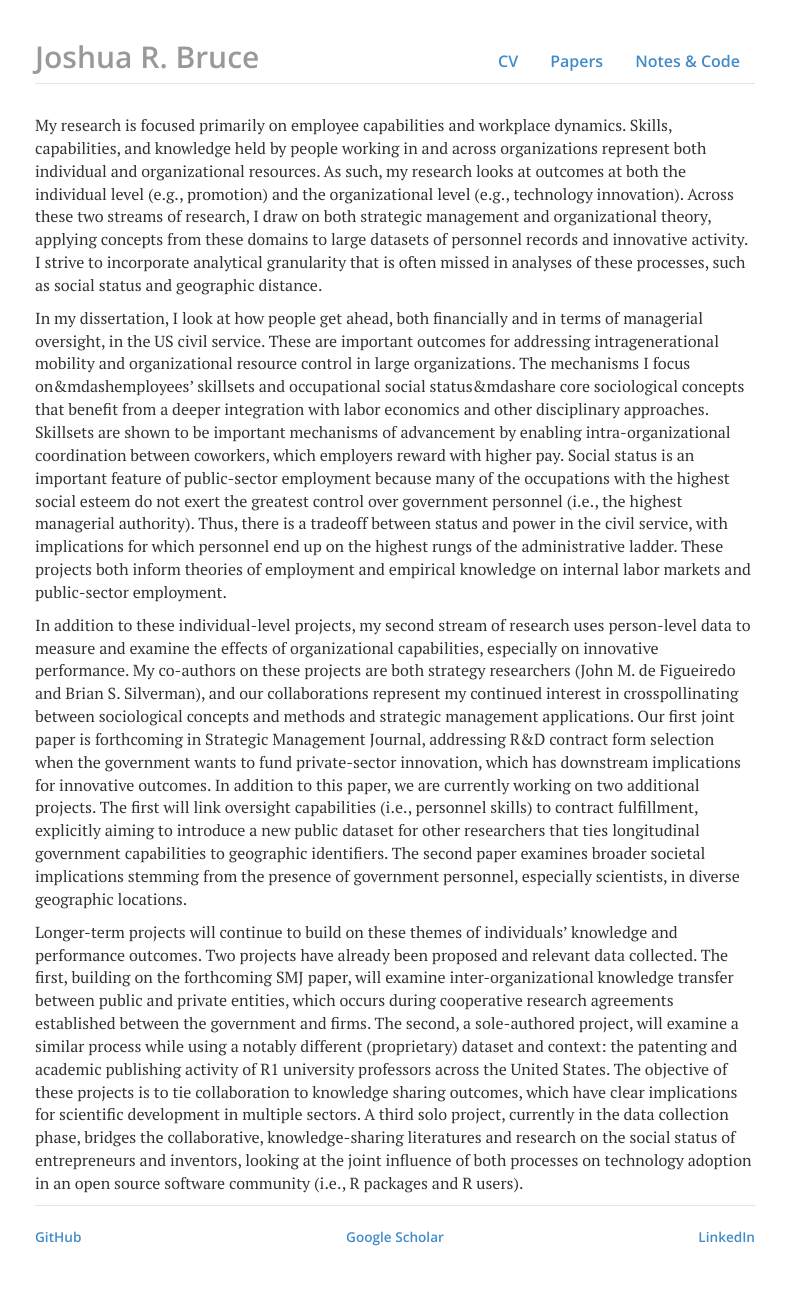
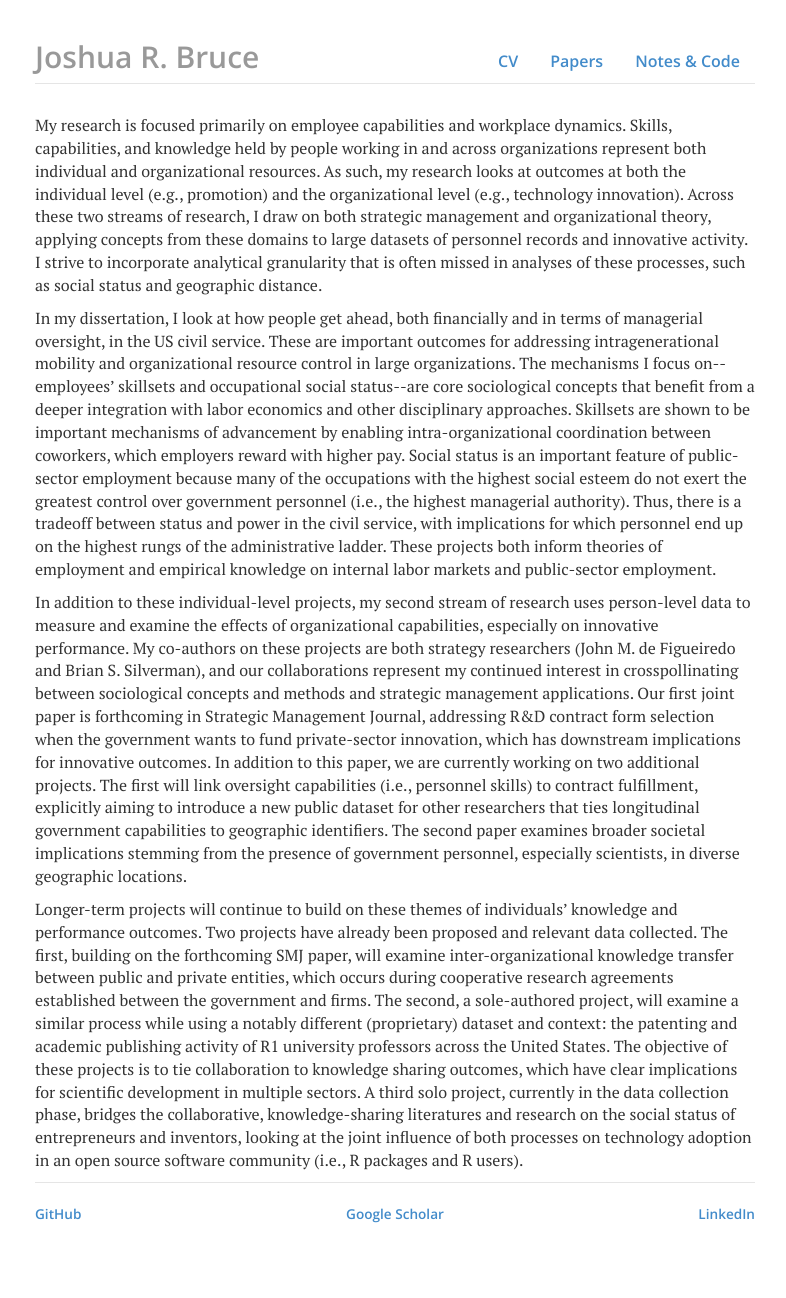
Before and after one commit to joshuarbruce/joshuarbruce.github.io, a Jekyll site: the page built from research/index.html, in a window 1280 px wide. Shown: the whole page, without its empty margins (245-1031 px from the left). Built offline with Jekyll 4.4.1, drawn with Linux system fonts in a browser that asks for light colours; nearby versions of some CDN libraries; after the commit the page ends 1275 px from its top, so only the background shows below that.

Commit message:
Update index.html

```diff
--- a/research/index.html
+++ b/research/index.html
@@ -6,7 +6,7 @@ description: Josh's research focus
 <div class="blurb">
 <p>My research is focused primarily on employee capabilities and workplace dynamics. Skills, capabilities, and knowledge held by people working in and across organizations represent both individual and organizational resources. As such, my research looks at outcomes at both the individual level (e.g., promotion) and the organizational level (e.g., technology innovation). Across these two streams of research, I draw on both strategic management and organizational theory, applying concepts from these domains to large datasets of personnel records and innovative activity. I strive to incorporate analytical granularity that is often missed in analyses of these processes, such as social status and geographic distance.</p>
 
-<p>In my dissertation, I look at how people get ahead, both financially and in terms of managerial oversight, in the US civil service. These are important outcomes for addressing intragenerational mobility and organizational resource control in large organizations. The mechanisms I focus on&mdashemployees’ skillsets and occupational social status&mdashare core sociological concepts that benefit from a deeper integration with labor economics and other disciplinary approaches. Skillsets are shown to be important mechanisms of advancement by enabling intra-organizational coordination between coworkers, which employers reward with higher pay. Social status is an important feature of public-sector employment because many of the occupations with the highest social esteem do not exert the greatest control over government personnel (i.e., the highest managerial authority). Thus, there is a tradeoff between status and power in the civil service, with implications for which personnel end up on the highest rungs of the administrative ladder. These projects both inform theories of employment and empirical knowledge on internal labor markets and public-sector employment.</p>
+<p>In my dissertation, I look at how people get ahead, both financially and in terms of managerial oversight, in the US civil service. These are important outcomes for addressing intragenerational mobility and organizational resource control in large organizations. The mechanisms I focus on--employees’ skillsets and occupational social status--are core sociological concepts that benefit from a deeper integration with labor economics and other disciplinary approaches. Skillsets are shown to be important mechanisms of advancement by enabling intra-organizational coordination between coworkers, which employers reward with higher pay. Social status is an important feature of public-sector employment because many of the occupations with the highest social esteem do not exert the greatest control over government personnel (i.e., the highest managerial authority). Thus, there is a tradeoff between status and power in the civil service, with implications for which personnel end up on the highest rungs of the administrative ladder. These projects both inform theories of employment and empirical knowledge on internal labor markets and public-sector employment.</p>
 
 <p>In addition to these individual-level projects, my second stream of research uses person-level data to measure and examine the effects of organizational capabilities, especially on innovative performance. My co-authors on these projects are both strategy researchers (John M. de Figueiredo and Brian S. Silverman), and our collaborations represent my continued interest in crosspollinating between sociological concepts and methods and strategic management applications. Our first joint paper is forthcoming in Strategic Management Journal, addressing R&D contract form selection when the government wants to fund private-sector innovation, which has downstream implications for innovative outcomes. In addition to this paper, we are currently working on two additional projects. The first will link oversight capabilities (i.e., personnel skills) to contract fulfillment, explicitly aiming to introduce a new public dataset for other researchers that ties longitudinal government capabilities to geographic identifiers. The second paper examines broader societal implications stemming from the presence of government personnel, especially scientists, in diverse geographic locations.</p>
 
```
